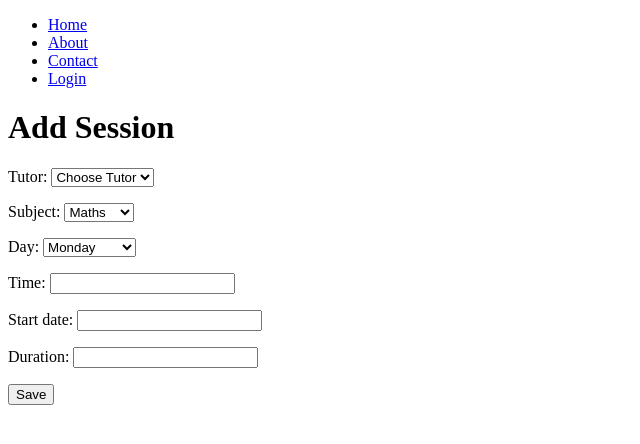
After one commit to johnraysimpson/stream-five-project, a Django app: page /staff/addsession/ in a window 1280 px wide. The commit adds this page. Shown: the top 444 px of the page, without its empty margins (0-640 px from the left). Run offline with Django 3.2, Linux system fonts and the light colour scheme.

Commit message:
added functionality to add sessions

```diff
--- a/staffuser/admin.py
+++ b/staffuser/admin.py
@@ -1,6 +1,7 @@
 from django.contrib import admin
-from .models import ParentProfile, TutorProfile
+from .models import ParentProfile, TutorProfile, Session
 # Register your models here.
 
 admin.site.register(ParentProfile)
 admin.site.register(TutorProfile)
+admin.site.register(Session)
--- a/staffuser/forms.py
+++ b/staffuser/forms.py
@@ -2,9 +2,10 @@ import os
 if os.path.exists('env.py'):
     import env
 from django import forms
+from datetime import datetime, date, timedelta
 from django.core.mail import send_mail
 from accounts.models import User
-from .models import ParentProfile, TutorProfile
+from .models import ParentProfile, TutorProfile, Session
 
 class ParentUserForm(forms.ModelForm):
     """Form for creating a parent user. Assigns a random password and an email is sent to the user with this information"""
@@ -16,6 +17,7 @@ class ParentUserForm(forms.ModelForm):
         # Save the provided password in hashed format
         user = super(ParentUserForm, self).save(commit=False)
         password = User.objects.make_random_password(length=10, allowed_chars='abcdefghjkmnpqrstuvwxyzABCDEFGHJKLMNPQRSTUVWXYZ23456789')
+        print(password)
         send_mail(
                 "Welcome to Zephyr Tuition",
                 ("Hello "+user.email+",\n\nYou have been registered to our website, your randomly generated password is\n\n"
@@ -55,6 +57,7 @@ class TutorUserForm(forms.ModelForm):
         # Save the provided password in hashed format
         user = super(TutorUserForm, self).save(commit=False)
         password = User.objects.make_random_password(length=10, allowed_chars='abcdefghjkmnpqrstuvwxyzABCDEFGHJKLMNPQRSTUVWXYZ23456789')
+        print(password)
         send_mail(
                 "Welcome to Zephyr Tuition",
                 ("Hello "+user.email+",\n\nYou have been registered to our website, your randomly generated password is\n\n"
@@ -85,3 +88,36 @@ class TutorProfileForm(forms.ModelForm):
             'telephone',
             'pay_per_hour',
             )
+
+class SessionForm(forms.ModelForm):
+    """Form for creating a regular session"""
+    DAY_CHOICES = [('monday', 'Monday'), ('tuesday', 'Tuesday'), ('wednesday', 'Wednesday'), ('thursday', 'Thursday'), ('friday', 'Friday'), ('saturday', 'Saturday')]
+    SUBJECT_CHOICES = [('maths', 'Maths'), ('english', 'English'), ('science', 'Science')]
+    tutor = forms.ModelChoiceField(queryset=TutorProfile.objects.all(), empty_label="Choose Tutor", required=True)
+    day = forms.ChoiceField(choices=DAY_CHOICES)
+    subject = forms.ChoiceField(choices=SUBJECT_CHOICES)
+    time = forms.TimeField(widget=forms.TimeInput(format="%H:%M"))
+    date = forms.DateField(label="Start date",
+        widget=forms.DateInput(format='%d/%m/%Y'),
+        input_formats=('%d/%m/%Y', )
+        )
+
+    class Meta:
+        model = Session
+        fields = (
+            'tutor',
+            'subject',
+            'day',
+            'time',
+            'date',
+            'duration'
+            )
+
+    # def save(self, commit=True):
+    #     # Save the provided password in hashed format
+    #     session = super(SessionForm, self).save(commit=False)
+    #     start_date=self.cleaned_data['start_date']
+    #     while start_date < date(2020, 8, 1):
+    #         session.start_date=start_date
+
+    #         start_date += timedelta(days=7)
--- a/staffuser/models.py
+++ b/staffuser/models.py
@@ -32,3 +32,23 @@ class TutorProfile(models.Model):
 
     def __str__(self):
         return u'{0} {1} ({2})'.format(self.first_name, self.last_name, self.user.centre)
+
+# class Student(models.Model):
+#     """Model for student information"""
+#     parent = models.ForeignKey(ParentProfile, on_delete=models.CASCADE)
+#     relationship = models.CharField(max_length=30)
+#     first_name = models.CharField(max_length=30)
+#     last_name = models.CharField(max_length=30)
+#       price_per_session = models.DecimalField(max_digits=4, decimal_places=2)
+
+class Session(models.Model):
+    """Model for session information"""
+    tutor = models.ForeignKey(TutorProfile, on_delete=models.CASCADE)
+    subject = models.CharField(max_length=40)
+    day = models.CharField(max_length=10)
+    time = models.TimeField()
+    date = models.DateField()
+    duration = models.DurationField()
+
+    def __str__(self):
+        return u'{0}, {1}, {2}, {3}, {4}, {5}'.format(self.subject, self.tutor.first_name, self.tutor.user.centre.centre_name, self.day, self.time, self.date)
--- /dev/null
+++ b/staffuser/templates/add-session.html
@@ -0,0 +1,14 @@
+{% extends 'base.html' %}
+
+{% block title %}Add Session{% endblock %}
+
+{% block content %}
+
+<h1>Add Session</h1>
+<form method='POST'>
+    {% csrf_token %}
+    {{ session_form.as_p }}
+    <input type='submit' value='Save' />
+</form>
+
+{% endblock %}
--- a/staffuser/templates/staff-dashboard.html
+++ b/staffuser/templates/staff-dashboard.html
@@ -20,6 +20,10 @@
         <div>
             <a href="{% url 'staffuser:add-tutor' %}">Add A Tutor</a>
         </div>
+
+        <div>
+            <a href="{% url 'staffuser:add-session' %}">Add A Session</a>
+        </div>
     {% else %}
         <p>You do not have the permissions to view this page</p>
     {% endif %}
--- a/staffuser/urls.py
+++ b/staffuser/urls.py
@@ -3,7 +3,9 @@ from .views import (staff_dashboard_view,
                     add_parent_view,
                     add_parent_profile_view,
                     add_tutor_view,
-                    add_tutor_profile_view,)
+                    add_tutor_profile_view,
+                    add_session_view,
+                    )
 
 app_name = 'staffuser'
 urlpatterns = [
@@ -13,4 +15,5 @@ urlpatterns = [
     path('addparent/<parentuser_id>/', add_parent_profile_view, name="add-parent-profile"),
     path('addtutor/', add_tutor_view, name="add-tutor"),
     path('addtutor/<tutoruser_id>/', add_tutor_profile_view, name="add-tutor-profile"),
+    path('addsession/', add_session_view, name='add-session')
     ]
--- a/staffuser/views.py
+++ b/staffuser/views.py
@@ -1,7 +1,9 @@
 from django.shortcuts import render, redirect, reverse
 from django.contrib import messages
-from .forms import ParentUserForm, ParentProfileForm, TutorUserForm, TutorProfileForm
+from datetime import datetime, date, timedelta
+from .forms import ParentUserForm, ParentProfileForm, TutorUserForm, TutorProfileForm, SessionForm
 from accounts.models import User
+from .models import Session
 
 
 # Create your views here.
@@ -55,3 +57,19 @@ def add_tutor_profile_view(request, *args, **kwargs):
         messages.success(request, "Tutor successfully created")
         return redirect(reverse('staffuser:dashboard'))
     return render(request, 'add-tutor-profile.html', {'tutoruser': tutoruser, "tutor_profile_form": tutor_profile_form})
+
+def add_session_view(request):
+    """Renders add session page with corresponding form"""
+    session_form = SessionForm(request.POST or None)
+    if session_form.is_valid():
+        start_date = session_form.cleaned_data['date']
+        while start_date < date(2020, 8, 1):
+            Session.objects.create(tutor=session_form.cleaned_data['tutor'],
+                                    subject=session_form.cleaned_data['subject'],
+                                    day=session_form.cleaned_data['day'],
+                                    time=session_form.cleaned_data['time'],
+                                    date=start_date,
+                                    duration=session_form.cleaned_data['duration'])
+            start_date += timedelta(days=7)
+        session_form = SessionForm()
+    return render(request, 'add-session.html', {'session_form': session_form})
```
Also changed, not shown: staffuser/migrations/0004_session.py (added), staffuser/migrations/0005_auto_20191017_1707.py (added).
